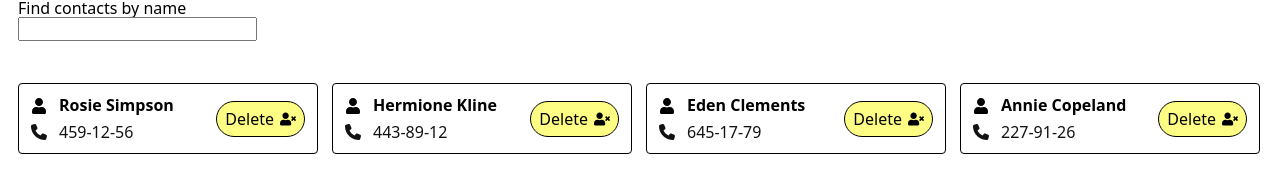
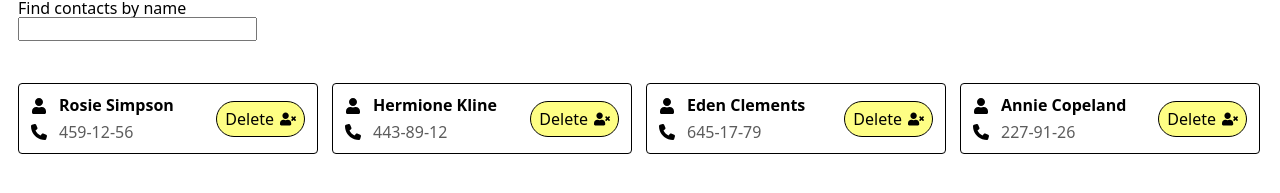
Before and after one commit to ElenaZhuvak/goit-react-hw-08, a React (Vite) app: page / in a window 1280 px wide. Shown: the part 371-564 px from the top of the page. Built offline with nearby package versions, Linux system fonts and the light colour scheme.

Commit message:
changes alert

```diff
--- a/src/components/Contact/Contact.module.css
+++ b/src/components/Contact/Contact.module.css
@@ -2,7 +2,7 @@
     display: flex;
     justify-content: space-between;
     align-items: center;
-    min-width: 300px;
+    width: 300px;
     border: 1px solid black;
     border-radius: 4px;
     padding: 12px;
@@ -16,7 +16,7 @@
     margin-bottom: 8px;
 }
 .contactNumber {
-    color: #121212;
+    color: #5c5c5c;
 }
 .contactName,
 .contactNumber {
@@ -49,4 +49,5 @@ p {
 }
 .contactIcons {
     margin-right: 12px;
+    color: black
 }
--- a/src/components/ContactForm/ContactForm.jsx
+++ b/src/components/ContactForm/ContactForm.jsx
@@ -23,7 +23,7 @@ const ContactForm = () => {
       number: values.number
     }
     if (contacts.some(contact => contact.name.toLowerCase() === newContact.name.toLowerCase() || contact.number === newContact.number)) {
-      return alert(`${newContact.name} or ${newContact.number} is already in contacts`)
+      return alert(`${newContact.name} or ${newContact.number} is already in your contacts`)
     }
     dispatch(addContact(newContact))
     actions.resetForm()
```
